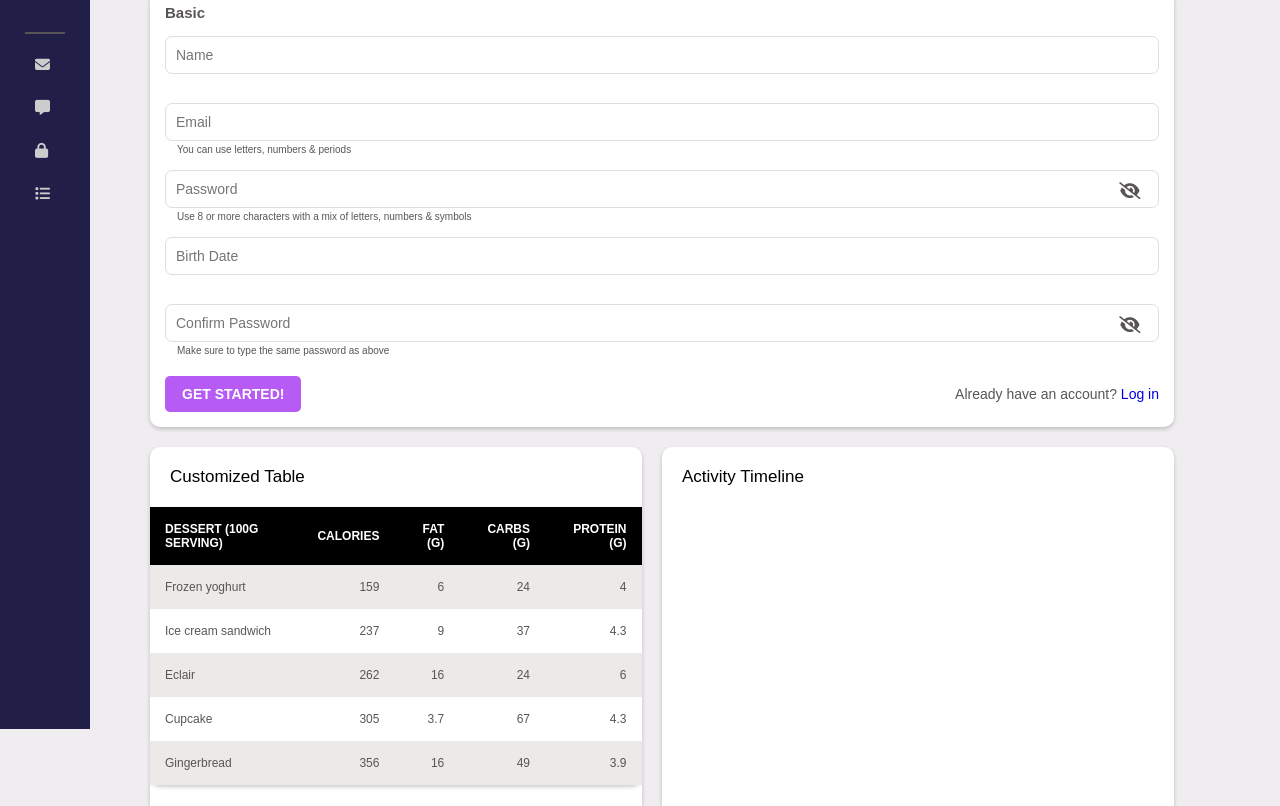
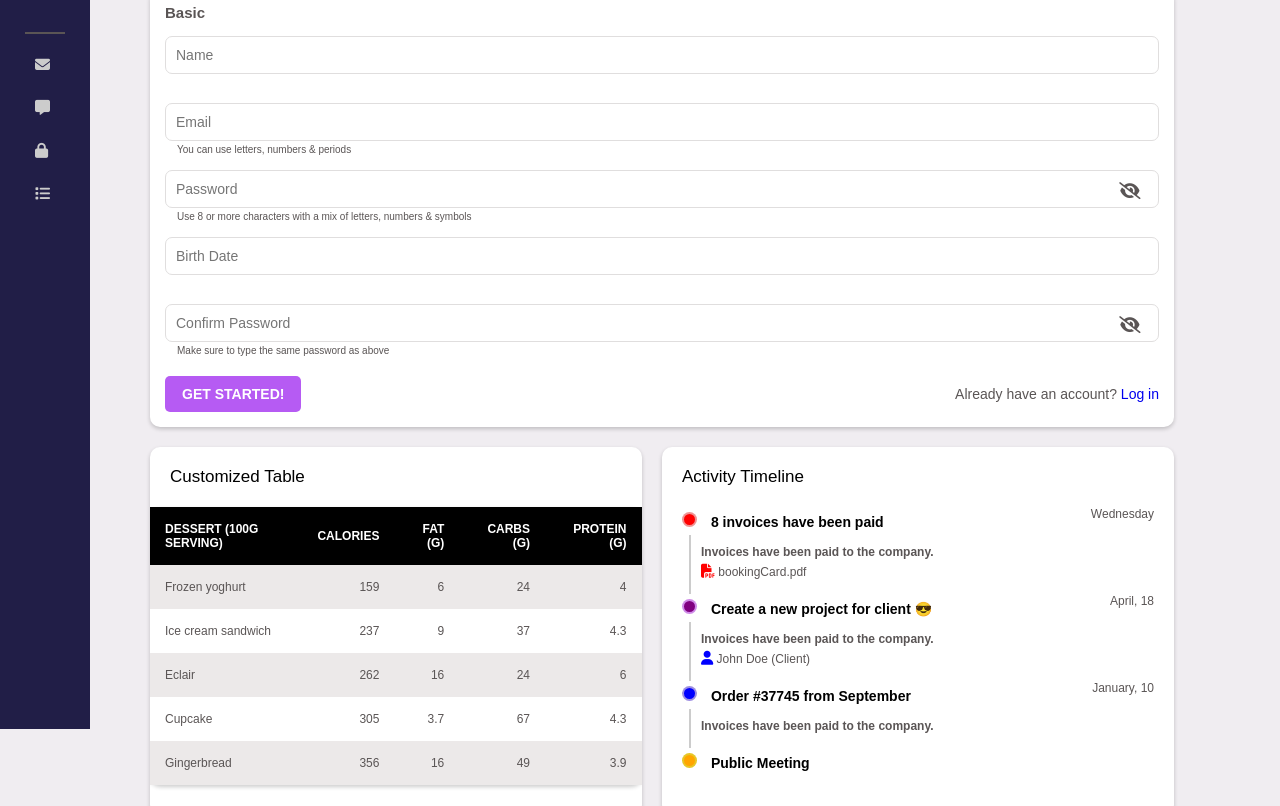
Before and after one commit to Renatodch/vite-apps, a website built with Vite: page tryout/index.html in a window 1280 px wide. Shown: the part 71-877 px from the top of the page. Built offline with nearby package versions, Linux system fonts and the light colour scheme; files whose address does not match are found by name.

Commit message:
activity-timeline

```diff
--- a/tryout/index.html
+++ b/tryout/index.html
@@ -9,7 +9,7 @@
   <body>
     <header class="header">
       <div class="header__search">
-        <button class="header__icon-bars"><i class="fa"></i></button>
+        <button class="header__icon header__icon-bars"><i class="fa"></i></button>
         <button class="header__icon"><i class="fa fa-search"></i></button>
         <input class="header__search-input" placeholder="Search (Ctrl+/)" type="text" name="search" id="search_input">
       </div>
@@ -111,12 +111,58 @@
           <div class="block__title">Activity Timeline</div>
           <div class="activity-timeline__list">
             <div class="activity-timeline__item">
+              <div class="activity-timeline__item-body">
+                <div class="activity-timeline__item-title">
+                  <p class="circle circle_red"></p>
+                    8 invoices have been paid
+                </div>
+                <div class="activity-timeline__item-content">
+                  <p>Invoices have been paid to the company.</p>
+                  <p><i class="fa-solid fa-file-pdf icon_red"></i> bookingCard.pdf</p>
+                </div>
+              </div>
+              <div class="activity-timeline__item-date">
+                Wednesday
+              </div>
             </div>
             <div class="activity-timeline__item">
+              <div class="activity-timeline__item-body">
+                <div class="activity-timeline__item-title">
+                  <p class="circle circle_purple"></p>
+                  Create a new project for client 😎
+                </div>
+                <div class="activity-timeline__item-content">
+                  <p>Invoices have been paid to the company.</p>
+                  <p><i class="fa-solid fa-user icon_blue"></i> John Doe (Client)</p>
+                </div>
+              </div>
+              <div class="activity-timeline__item-date">
+                April, 18
+              </div>
             </div>
             <div class="activity-timeline__item">
+              <div class="activity-timeline__item-body">
+                <div class="activity-timeline__item-title">
+                  <p class="circle circle_blue"></p>
+                    Order #37745 from September
+                </div>
+                <div class="activity-timeline__item-content">
+                  <p>Invoices have been paid to the company.</p>
+                </div>
+              </div>
+              <div class="activity-timeline__item-date">
+                January, 10
+              </div>
             </div>
             <div class="activity-timeline__item">
+              <div class="activity-timeline__item-body">
+                <div class="activity-timeline__item-title">
+                  <p class="circle circle_orange"></p>
+                    Public Meeting
+                </div>
+              </div>
+              <div class="activity-timeline__item-date">
+              </div>
             </div>
           </div>
         </div>
--- a/tryout/src/sass/_activity-timeline.scss
+++ b/tryout/src/sass/_activity-timeline.scss
@@ -12,6 +12,94 @@
         align-items: center;
     }
     &__item{
-
+        padding: 0 20px;
+        font-size: $font-size-0;
+        width:100%;
+        display: flex;
+        flex-direction: row;
+        justify-content: space-between;
+        &-body{
+/*             display: flex;
+            flex-direction: column;
+            justify-content: space-between; */
+        }
+        &-title{
+            font-weight: bold;
+            margin-top: 5px;
+            margin-bottom: 5px;
+            .circle{
+                margin-right:10px;
+                //padding: 0px 6px;
+                display: inline-block;
+                width:15px;
+                height:15px;
+                border-radius: 50%;
+                &_orange{
+                    border: solid 2px rgba(231, 199, 40, 0.997);
+                    background-color: orange;
+                    &-low{
+                        background-color: #f0c388;
+                    }
+                }
+                &_red{
+                    border: solid 2px rgba(237, 172, 172, 0.858);
+                    background-color: red;
+                    &-low{
+                        background-color: #f08888;
+                    }
+                }
+                &_purple{
+                    border: solid 2px rgba(207, 140, 232, 0.997);
+                    background-color: purple;
+                    &-low{
+                        background-color: #ed8cef;
+                    }
+                }
+                &_blue{
+                    border: solid 2px rgba(158, 143, 226, 0.997);
+                    background-color: blue;
+                    &-low{
+                        background-color: #8e91ef;
+                    }
+                }
+                &_font{
+                    padding: 7px 0.0001px 7px 7px;
+                    border-radius: 100%;
+                    text-align: center;
+                }
+            }
+        }
+        &-content{
+            font-size: $font-size-m1;
+            border-left: solid 2px $gray-color-1;
+            padding-left: 10px;
+            padding-top: 10px;
+            padding-bottom: 10px;
+            margin-left: 7px;
+            color: $gray-color-2;
+            p{
+                margin-bottom: 5px;
+                &:first-child{
+                    font-weight: bold;
+                }
+                &:last-child{
+                   i{
+                       font-size: $font-size-0
+                   }
+                }
+            }
+            .icon{
+                &_red{
+                    color:#ff0000;
+                }
+                &_blue{
+                    color:#0000ff;
+                }
+            }
+        }
+        &-date{
+            font-size: $font-size-m1;
+            color:$gray-color-2
+        }
     }
 }
--- a/tryout/src/sass/_menu.scss
+++ b/tryout/src/sass/_menu.scss
@@ -6,7 +6,7 @@
     height: 100vh;
     left: $left_switch_pos;
     @include respond-to-sm(){
-        left:-100%;
+        left:-300px;
     }
     position: fixed;
     top:0;
```
Also changed, not shown: tryout/src/img/profile.jpg (deleted).
